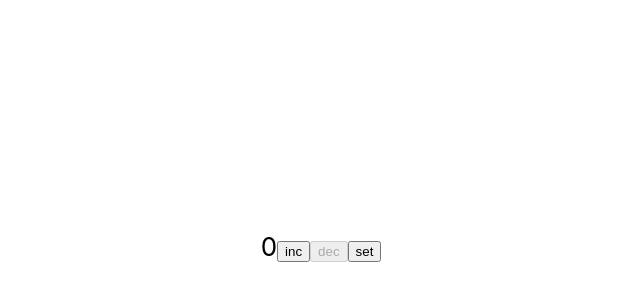
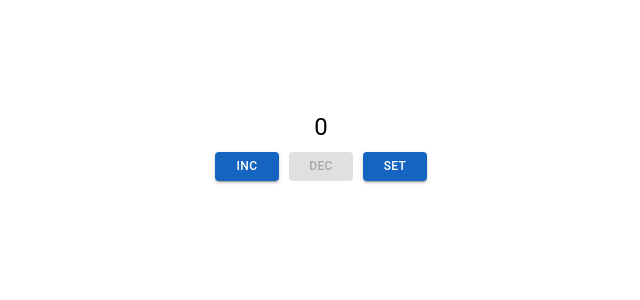
Before and after one commit to AlexMadM/counter, a React (Create React App) app: page / in a window 1280 px wide. Shown: the part 154-454 px from the top of the page, without its empty margins (319-959 px from the left). Built offline with nearby package versions, Linux system fonts and the light colour scheme; the HTML template or start-up script is replaced by a standard one.

Commit message:
counterRedux

```diff
--- a/package.json
+++ b/package.json
@@ -21,6 +21,7 @@
     "react-redux": "^9.0.4",
     "react-scripts": "5.0.1",
     "redux": "^5.0.1",
+    "redux-persist": "^6.0.0",
     "redux-thunk": "^3.1.0",
     "styled-components": "^6.1.1",
     "typescript": "^4.4.2",
--- a/src/app/App.tsx
+++ b/src/app/App.tsx
@@ -1,26 +1,32 @@
-import React, {useEffect} from 'react';
+import React from 'react';
 import Counter from "../common/components/Counter";
 import SetCounter from "../common/components/SetCounter";
 import {useSelector} from "react-redux";
 import {AppRootStateType, useAppDispatch} from "./store";
-import {load, setsCount} from "../features/slice_counter";
+import {setsCount} from "../features/slice_counter";
 import s from './app.module.css'
-import {loadState} from "./localStorage-utils";
+import {Box, Container} from "@mui/material";
+
 const App = () => {
-    useEffect(() => {
-        dispatch(load(loadState()))
-        console.log(loadState())
-    }, []);
+    // useEffect(() => {
+    //     dispatch(load(loadState()))
+    //     console.log(loadState())
+    // }, []);
     const dispatch = useAppDispatch();
-    const   setting =useSelector<AppRootStateType,boolean>(state => state.counter.settings)
-    const sett=()=>{
+    const setting = useSelector<AppRootStateType, boolean>(state => state.counter.settings)
+    const sett = () => {
         dispatch(setsCount({setting}))
     }
-    return (
-        <div className={s.app}>
-            {setting ? <Counter setting={sett} /> : <SetCounter  setting={sett}/> }
+    return (<Container sx={{ display:'flex', justifyContent:'center',alignItems:'center' }}>
 
-        </div>
+                {setting ? <Counter setting={sett}/> : <SetCounter setting={sett}/>}
+
+
+    </Container>
+
+
+
+
     );
 };
 
--- a/src/app/store.ts
+++ b/src/app/store.ts
@@ -1,26 +1,48 @@
-import { configureStore } from "@reduxjs/toolkit";
-import {Simulate} from "react-dom/test-utils";
+import {combineReducers, configureStore} from "@reduxjs/toolkit";
 import {click} from "../features/slice_counter";
 import {useDispatch} from "react-redux";
-import {loadState, saveState} from "./localStorage-utils";
+import {FLUSH, PAUSE, PERSIST, persistReducer, persistStore, PURGE, REGISTER, REHYDRATE,} from 'redux-persist';
+import storage from 'redux-persist/lib/storage';
 
 
-
+const rootReducer = combineReducers({
+    counter: click,
+});
+const persistConfig = {
+    key: 'root',
+    storage,
+}
+const persistedReducer = persistReducer(persistConfig, rootReducer);
 
 export const store = configureStore({
-    reducer: {
-      counter:click,
-    }
-});
+    reducer: persistedReducer,
+    middleware: (getDefaultMiddleware) =>
+        getDefaultMiddleware({
+            serializableCheck: {
+                ignoredActions: [FLUSH, REHYDRATE, PAUSE, PERSIST, PURGE, REGISTER],
+            },
+        }),
+})
 
-store.subscribe(()=>{
-    saveState({
-        counter: store.getState().counter
+export const persistor = persistStore(store);
 
-    });
-
-})
 
 export type AppRootStateType = ReturnType<typeof store.getState>;
 export type AppDispatch = typeof store.dispatch;
 export const useAppDispatch = () => useDispatch<AppDispatch>();
+
+
+// export const store = configureStore({
+//     reducer: {
+//         counter:click,
+//     }
+// });
+
+
+// store.subscribe(()=>{
+//     saveState({
+//         counter: store.getState().counter
+//
+//     });
+//
+// })
--- a/src/common/components/Button.tsx
+++ /dev/null
@@ -1,17 +0,0 @@
-import React from 'react';
-
-
-type Props = {
-    onClick: () => void
-    name: string
-    disabled?: boolean
-}
-
-const Button = (props:Props) => {
-  const  {onClick,name,disabled}=props
-    return (
-        <button disabled={disabled} onClick={onClick}>{name}</button>
-    );
-};
-
-export default Button;
--- /dev/null
+++ b/src/common/components/Buttons.tsx
@@ -0,0 +1,24 @@
+
+import {Button} from "@mui/material";
+import {ColorButton, StyleButton} from "./button";
+import React from "react";
+
+
+type Props = {
+    onClick: () => void
+    name: string
+    disabled?: boolean
+}
+
+ const Buttons = (props: Props) => {
+    const {onClick, name, disabled} = props
+    return (
+        <ColorButton  size="small"  disabled={disabled}  onClick={onClick} variant="contained" href="#contained-buttons">
+            {name}
+        </ColorButton>
+
+    );
+};
+
+export default Buttons
+// <button disabled={disabled} onClick={onClick}>{name}</button>
--- a/src/common/components/Counter.tsx
+++ b/src/common/components/Counter.tsx
@@ -2,22 +2,25 @@ import React from 'react';
 import {useSelector} from "react-redux";
 
 import {AppRootStateType, useAppDispatch} from "../../app/store";
-import Button from "./Button";
-import {decrement, increment, setsCount} from "../../features/slice_counter";
-type Props={
-    setting:()=>void
+
+import {decrement, increment} from "../../features/slice_counter";
+import Buttons from "./Buttons";
+import {Container, Typography} from "@mui/material";
+
+type Props = {
+    setting: () => void
 }
-const Counter = (props:Props) => {
+const Counter = (props: Props) => {
 
- const   value =useSelector<AppRootStateType,number>(state => state.counter.value)
-    const maxValue=useSelector<AppRootStateType,number>(state => state.counter.maxValue)
+    const value = useSelector<AppRootStateType, number>(state => state.counter.value)
+    const maxValue = useSelector<AppRootStateType, number>(state => state.counter.maxValue)
     const dispatch = useAppDispatch();
 
- const incrementHandler=()=>{
-     dispatch(increment())
- }
+    const incrementHandler = () => {
+        dispatch(increment())
+    }
 
-    const decrementHandler=()=>{
+    const decrementHandler = () => {
         dispatch(decrement())
     }
     const isChanged = () => {
@@ -28,13 +31,20 @@ const Counter = (props:Props) => {
 
 
     return (
-        <div >
-                    <span>{value}</span>
-            <Button onClick={incrementHandler} disabled={isChanged()} name='inc' />
-            <Button onClick={decrementHandler} disabled={value<=0} name='dec' />
-            <Button onClick={props.setting} name='set'/>
+        <Container  sx={{ display:'flex',flexDirection:'column' ,alignItems:'center' } } >
+            <Typography gutterBottom variant="h5" component="div">
+                {value}
+            </Typography>
 
-        </div>
+
+            <Container sx={{ display:'flex', justifyContent:'center',alignItems:'center',gap:'10px'} }>
+                <Buttons onClick={incrementHandler} disabled={isChanged()} name='inc'/>
+                <Buttons onClick={decrementHandler} disabled={value <= 0} name='dec'/>
+                <Buttons onClick={props.setting} name='set'/>
+            </Container>
+
+
+        </Container>
     );
 };
 
--- a/src/common/components/SetCounter.tsx
+++ b/src/common/components/SetCounter.tsx
@@ -1,16 +1,21 @@
 import React, {ChangeEvent, useState} from 'react';
-import Button from "./Button";
-import {TextField} from "@mui/material";
-import {settings} from "../../features/slice_counter";
-import {useAppDispatch} from "../../app/store";
+
+import {Box, TextField} from "@mui/material";
+import {settings, States} from "../../features/slice_counter";
+import {AppRootStateType, useAppDispatch} from "../../app/store";
+import {useSelector} from "react-redux";
+
+import Buttons from "./Buttons";
+import {style} from "../../features/styleBox";
 
 type Props = {
     setting: () => void
 }
 const SetCounter = (props: Props) => {
+    const sets = useSelector<AppRootStateType, States>(state => state.counter)
     const dispatch = useAppDispatch();
-    const [maxValue, setMaxValue] = useState(0)
-    const [minValue, setminValue] = useState(0);
+    const [maxValue, setMaxValue] = useState(sets.maxValue)
+    const [minValue, setminValue] = useState(sets.value);
     const maxValueInputChangeHandler = (e: ChangeEvent<HTMLInputElement>) => {
         setMaxValue(+e.currentTarget.value);
     }
@@ -24,15 +29,15 @@ const SetCounter = (props: Props) => {
             return true;
         }
     }
-const settingsCounter=()=>{
-        dispatch(settings({minValue,maxValue}))
-    props.setting()
-}
+    const settingsCounter = () => {
+        dispatch(settings({minValue, maxValue}))
+        props.setting()
+    }
 
     return (
-        <div>
+        <Box sx={{...style}}>
             <div>
-                <TextField variant="outlined" type="number" label={'max-value'} value={maxValue}
+                <TextField sx={{mr: '10px'}} variant="outlined" type="number" label={'max-value'} value={maxValue}
                            onChange={maxValueInputChangeHandler}
 
                 />
@@ -40,9 +45,11 @@ const settingsCounter=()=>{
 
                            onChange={startValueInputChangeHandler}/>
             </div>
+            <Box sx={{marginTop: '15px'}}>
+                <Buttons onClick={settingsCounter} disabled={isChanged()} name='set'/>
+            </Box>
 
-            <Button onClick={settingsCounter} disabled={isChanged()} name='set'/>
-        </div>
+        </Box>
     );
 };
 
--- /dev/null
+++ b/src/common/components/button.ts
@@ -0,0 +1,41 @@
+import {Button, ButtonProps, styled} from "@mui/material";
+import {blue, purple} from "@mui/material/colors";
+
+export const StyleButton = styled(Button)({
+    boxShadow: 'none',
+    textTransform: 'none',
+    fontSize: 14,
+
+    border: 'none',
+    lineHeight: 1.5,
+    backgroundColor: '#0063cc',
+    borderColor: '#none',
+    fontFamily: [
+
+        'Arial',
+        'sans-serif',
+
+    ].join(','),
+    '&:hover': {
+        backgroundColor: '#0069d9',
+        borderColor: '#none',
+        boxShadow: 'none',
+    },
+    '&:active': {
+        boxShadow: 'none',
+        backgroundColor: '#0062cc',
+        borderColor: '#none',
+    },
+    '&:focus': {
+        boxShadow: '0 0 0 0.2rem rgba(0,123,255,.5)',
+    },
+});
+
+export const ColorButton = styled(Button)<ButtonProps>(({ theme }) => ({
+    color: theme.palette.getContrastText(purple[300]),
+    backgroundColor: blue[800],
+    fontSize: 12,
+    '&:hover': {
+        backgroundColor: purple[700],
+    },
+}));
--- a/src/features/slice_counter.ts
+++ b/src/features/slice_counter.ts
@@ -1,16 +1,16 @@
 import {createSlice, PayloadAction} from "@reduxjs/toolkit";
 
 export type States = {
-  maxValue:number
-    minValue:number
-    settings:boolean
-    value:number
+    value: number
+    settings: boolean
+    maxValue: number
+    minValue: number
 }
 
 
-const initialState = {
-    value: 0 as number,
-    settings: true as boolean,
+const initialState: States = {
+    value: 0,
+    settings: true,
     maxValue: 3,
     minValue: 0
 };
@@ -27,15 +27,17 @@ const slice = createSlice({
         }, setsCount: (state, action: PayloadAction<{ setting: boolean }>) => {
             state.settings = !action.payload.setting
         }, settings: (state, action: PayloadAction<{ minValue: number, maxValue: number }>) => {
-            state.value = action.payload.minValue ;state.maxValue = action.payload.maxValue
-        },load:(state,action:PayloadAction<States>)=>{
-           return action.payload
-
-
-        }
+            state.value = action.payload.minValue;
+            state.maxValue = action.payload.maxValue
+        },
+        // load:(state,action:PayloadAction<States>)=>{
+        //    return action.payload
+        //
+        //
+        // }
     }
 })
 
 
 export const click = slice.reducer
-export const {load,increment, decrement, setsCount, settings} = slice.actions
+export const {increment, decrement, setsCount, settings} = slice.actions
--- /dev/null
+++ b/src/features/styleBox.ts
@@ -0,0 +1,15 @@
+export const style = {
+    display: 'flex',
+    flexDirection: 'column',
+    width: '600px',
+    height: '300px',
+    justifyContent: 'center',
+    alignItems: 'center',
+    backgroundColor: '#e7e9e9',
+    borderRadius: '2%',
+    opacity: "'0.5"
+}
+
+export const styleContainer = {
+    display: 'flex', justifyContent: 'center', height: '600px', width: '700px', alignContent: 'center'
+}
--- a/src/index.tsx
+++ b/src/index.tsx
@@ -4,12 +4,13 @@ import './index.css';
 
 import reportWebVitals from './reportWebVitals';
 
-import {createTheme, ThemeProvider} from "@mui/material";
+import {Container, createTheme, ThemeProvider} from "@mui/material";
 import {green} from "@mui/material/colors";
-
+import {PersistGate} from 'redux-persist/integration/react';
 import {Provider} from "react-redux";
-import {store} from "./app/store";
+import {persistor, store} from "./app/store";
 import App from "./app/App";
+import {styleContainer} from "./features/styleBox";
 
 
 const theme = createTheme({
@@ -19,18 +20,15 @@ const theme = createTheme({
 });
 
 const root = ReactDOM.createRoot(
-  document.getElementById('root') as HTMLElement
+    document.getElementById('root') as HTMLElement
 );
 root.render(
     <Provider store={store}>
         <ThemeProvider theme={theme}>
-          <App/>
+            <PersistGate loading={null} persistor={persistor}><Container sx={{ ...styleContainer}}> <App /></Container></PersistGate>
         </ThemeProvider>
     </Provider>
-
-
-
- );
+);
 //
 // // If you want to start measuring performance in your app, pass a function
 // // to log results (for example: reportWebVitals(console.log))
```
Also changed, not shown: 1 other file (tests, documents, lock files or other folders).
